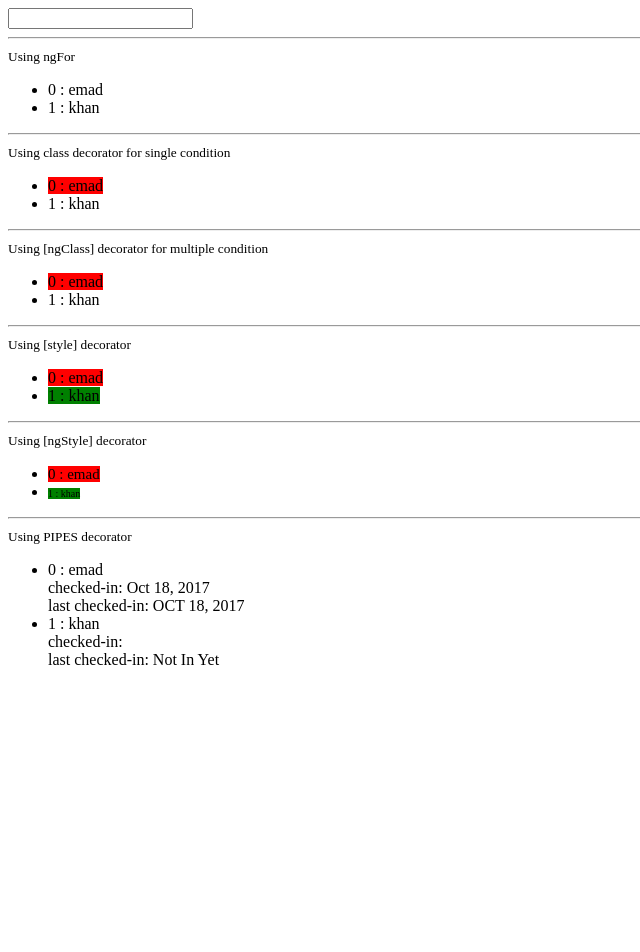
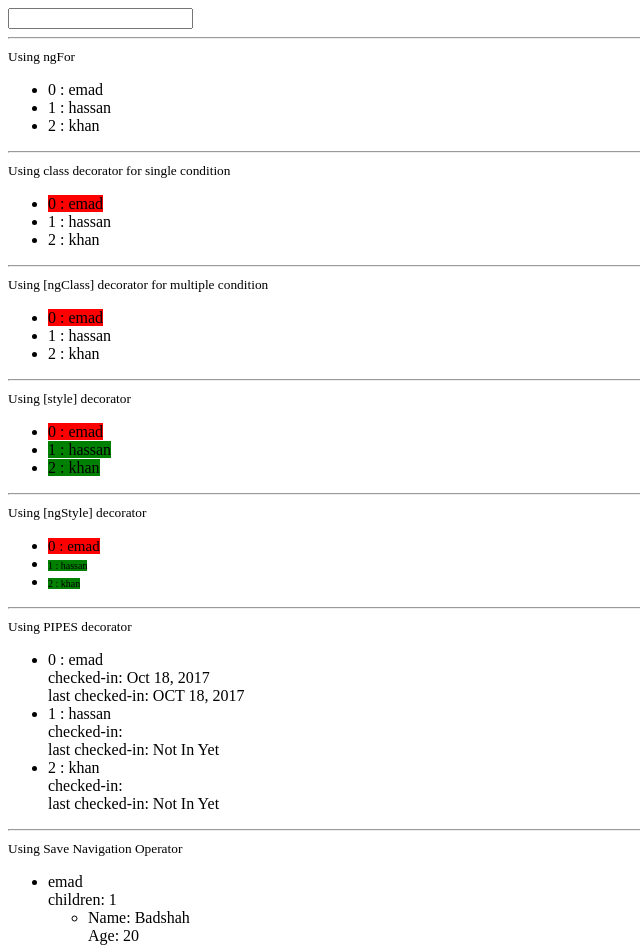
Before and after one commit to starmarketing/Angular-UltimateCourse, an Angular app: page / in a window 1280 px wide. Shown: the top 952 px of the page, without its empty margins (0-640 px from the left). Before the commit the page ends 800 px from the top, so only its background shows below. Built offline with nearby package versions, Linux system fonts and the light colour scheme.

Commit message:
Safe Navigation Operator Discussed

```diff
--- a/src/app/RenderingFlows_2/renderingflows.component.html
+++ b/src/app/RenderingFlows_2/renderingflows.component.html
@@ -66,4 +66,27 @@
       </span>
     </li>
   </ul>
+
+
+  <hr>
+  <small>Using Save Navigation Operator</small>
+  <ul>
+    <li *ngFor="let emp of employees; let i = index">
+      <span>
+       {{ emp.name }}
+        <br>
+        children: {{ emp.children?.length || 0}}
+        <ul>
+            <li *ngFor="let child of emp.children; let i = index">
+              <span>
+                Name:  {{ child.name }}
+                <br>
+                Age:  {{ child.age }}
+              </span>
+            </li>
+          </ul>
+      </span>
+      <br>
+    </li>
+  </ul>
 </div>
--- a/src/app/RenderingFlows_2/renderingflows.component.ts
+++ b/src/app/RenderingFlows_2/renderingflows.component.ts
@@ -1,10 +1,15 @@
 import { Component, OnInit } from '@angular/core';
 
+interface Child {
+  name: string;
+  age: number | null;
+}
 interface Employee{
   id: number;
   name: string;
   active: boolean;
   stamp: number | null;
+  children: Child[] | null
 }
 
 @Component({
@@ -27,13 +32,28 @@ export class RenderingflowsComponent implements OnInit {
       id: 1,
       name: 'emad',
       active: true,
-      stamp: 1508330494000
+      stamp: 1508330494000,
+      children: [{
+        name: 'Badshah',
+        age: 20
+      }]
+    },
+    {
+      id: 2,
+      name: 'hassan',
+      active: false,
+      stamp: null,
+      children: null
     },
     {
       id: 2,
       name: 'khan',
       active: false,
-      stamp: null
+      stamp: null,
+      children: [{
+        name: 'Khan Sahab',
+        age: null
+      }]
     },
   ];
 }
```
